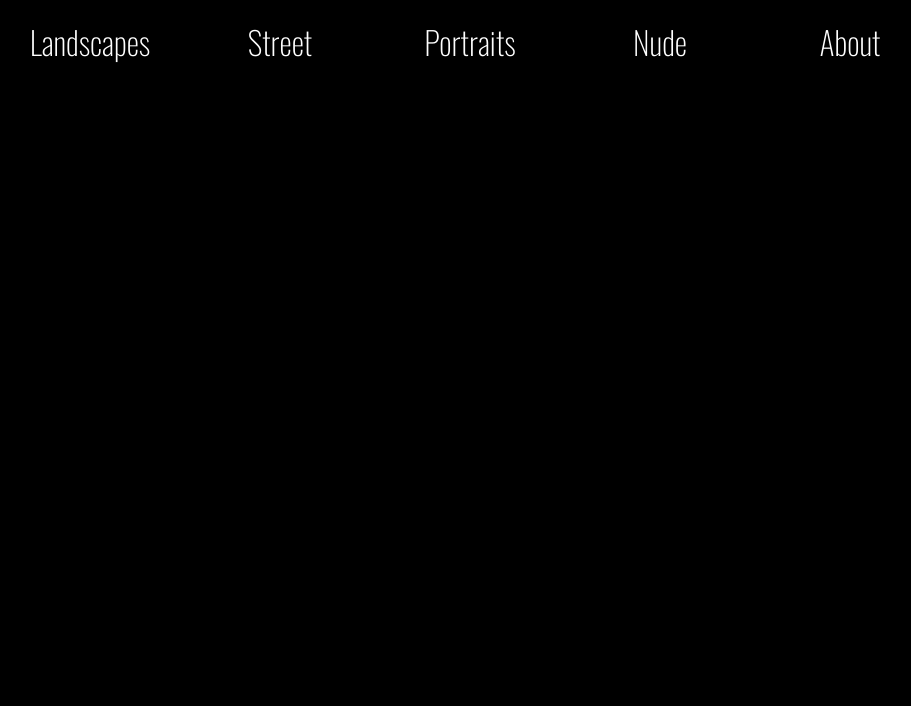
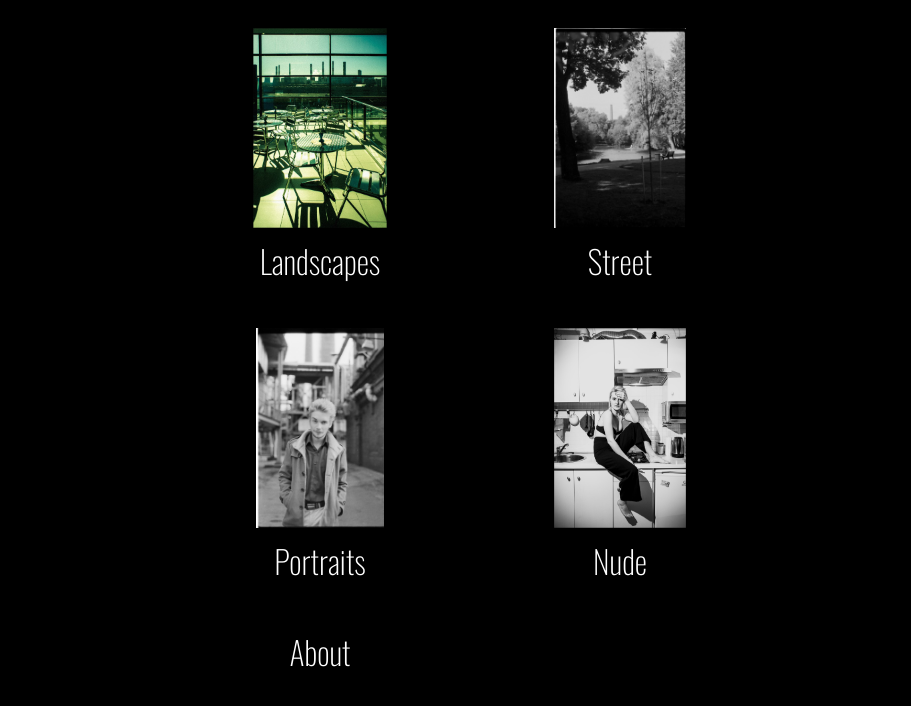
Before and after one commit to Manuletti/Buldyk-portfolio, a Vue app in the folder buldyk-photo/: page /portfolio in a window 1280 px wide. Shown: the top 706 px of the page, without its empty margins (170-1081 px from the left). Built offline with nearby package versions, Linux system fonts and the light colour scheme.

Commit message:
portfolio page with previews

```diff
--- a/buldyk-photo/src/assets/main.sass
+++ b/buldyk-photo/src/assets/main.sass
@@ -24,16 +24,33 @@ main
   font-family: $font
   font-weight: $weight-light
 
-nav
+.nav-bar
   display: flex
   text-align: center
   justify-content: center
-  gap: 10px
+  gap: 30px
+
+.portfolio-page-nav
+  width: 600px
+  display: flex
+  flex-wrap: wrap
+  align-self: center
+  align-content: center
+
+.ganre-preview
+  width: 300px
+  height: 300px
+  display: flex
+  flex-direction: column
+  align-items: center
+  text-align: center
+  overflow: hidden
 
 .nav-bar-btn
   color: $primary-color
   font-size: xx-large
   padding: 10px
+  margin: 10px
   width: 10rem
   text-decoration: none
 
--- a/buldyk-photo/src/components/NavigationBar.vue
+++ b/buldyk-photo/src/components/NavigationBar.vue
@@ -4,31 +4,69 @@ const photos = usePhotoStore();
 </script>
 
 <template>
-  <nav>
+  <nav :class="$route.path == '/portfolio' ? 'portfolio-page-nav' : 'nav-bar'">
+    <div :class="$route.path == '/portfolio' ? 'ganre-preview' : ''">
       <router-link
         class="nav-bar-btn"
         to="/portfolio/landscapes"
         @click="photos.filterByGanre('landscape')"
-      >Landscapes</router-link
       >
+        <img
+          v-if="$route.path == '/portfolio'"
+          class="preview-img"
+          src="../../public/img/IndustrialLandscape.jpg"
+          alt=""
+        />
+        Landscapes</router-link
+      >
+    </div>
+    <div :class="$route.path == '/portfolio' ? 'ganre-preview' : ''">
       <router-link
         class="nav-bar-btn"
         to="/portfolio/street"
         @click="photos.filterByGanre('street')"
-      >Street</router-link
       >
+        <img
+          v-if="$route.path == '/portfolio'"
+          class="preview-img"
+          src="../../public/img/LandscapeChemney.jpg"
+          alt=""
+        />
+        Street</router-link
+      >
+    </div>
+    <div :class="$route.path == '/portfolio' ? 'ganre-preview' : ''">
       <router-link
         class="nav-bar-btn"
         to="/portfolio/portraits"
         @click="photos.filterByGanre('portrait')"
-      >Portraits</router-link
       >
+        <img
+          v-if="$route.path == '/portfolio'"
+          class="preview-img"
+          src="../../public/img/Markov.jpg"
+          alt=""
+        />
+        Portraits</router-link
+      >
+    </div>
+    <div :class="$route.path == '/portfolio' ? 'ganre-preview' : ''">
       <router-link
         class="nav-bar-btn"
         to="/portfolio/nude"
         @click="photos.filterByGanre('nude')"
-      >Nude</router-link
       >
+        <img
+          v-if="$route.path == '/portfolio'"
+          class="preview-img"
+          src="../../public/img/NastyaKitchen.jpg"
+          alt=""
+        />
+        Nude</router-link
+      >
+    </div>
+    <div :class="$route.path == '/portfolio' ? 'ganre-preview' : ''">
       <router-link class="nav-bar-btn" to="/portfolio/about">About</router-link>
+    </div>
   </nav>
 </template>
```
Also changed, not shown: buldyk-photo/src/components/GanreGallery.vue (line endings or trailing spaces), buldyk-photo/src/components/PhotoCard.vue (line endings or trailing spaces). Lines whose indentation alone changed are shown as unchanged.
